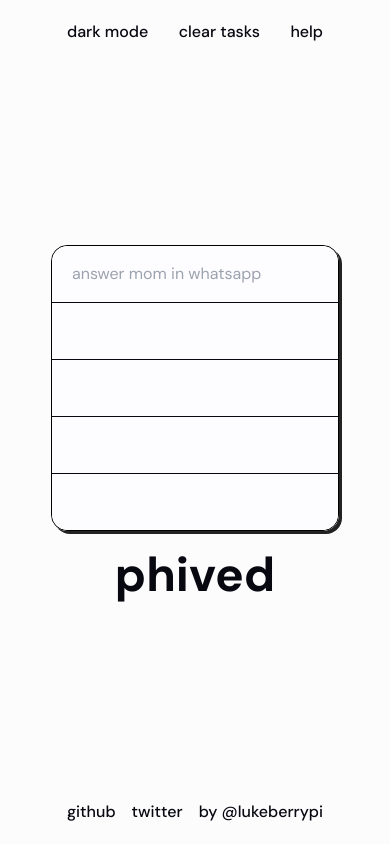
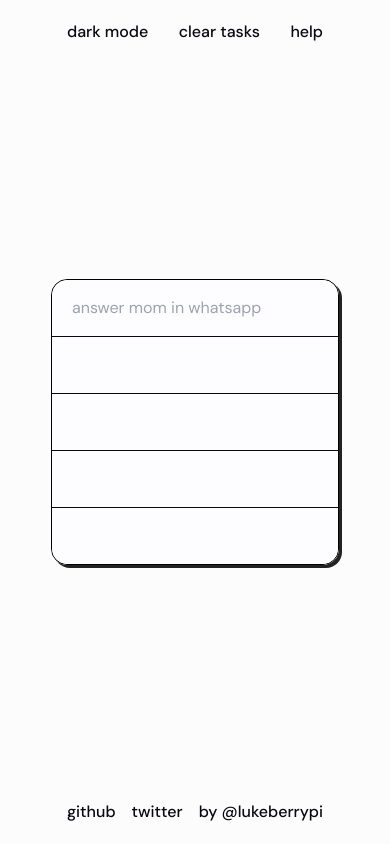
Before and after one commit to LukeberryPi/phived, a React (Vite) app: page / in a window 390 px wide. Built offline with nearby package versions, Linux system fonts and the light colour scheme.

Commit message:
[fix]: remove logo below xs screen

```diff
--- a/src/components/Logo/Logo.tsx
+++ b/src/components/Logo/Logo.tsx
@@ -6,11 +6,11 @@ export function Logo({ content, onClick }: LogoProps) {
   };
 
   return (
-    <h1
+    <span
       onClick={handleLogoClick}
-      className="mt-5 cursor-pointer text-5xl font-bold text-blackDawn dark:text-snowWhite xs:text-6xl"
+      className="mt-5 hidden cursor-pointer text-6xl font-bold text-blackDawn dark:text-snowWhite xs:block"
     >
       {content.logoName}
-    </h1>
+    </span>
   );
 }
```
